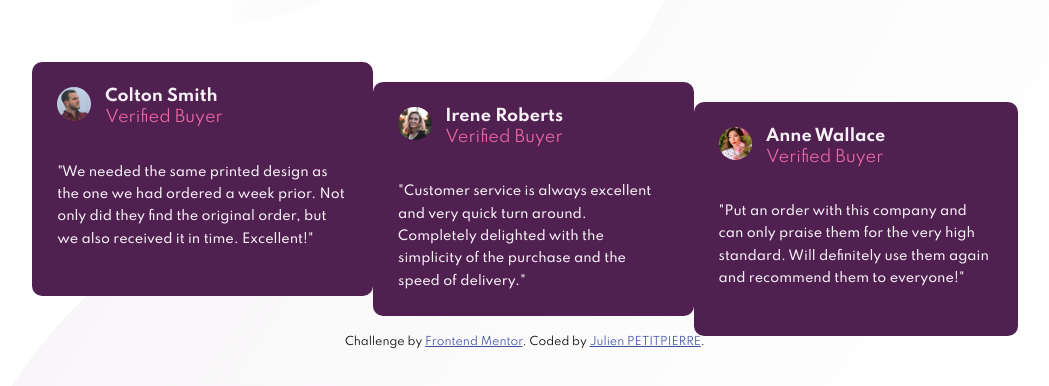
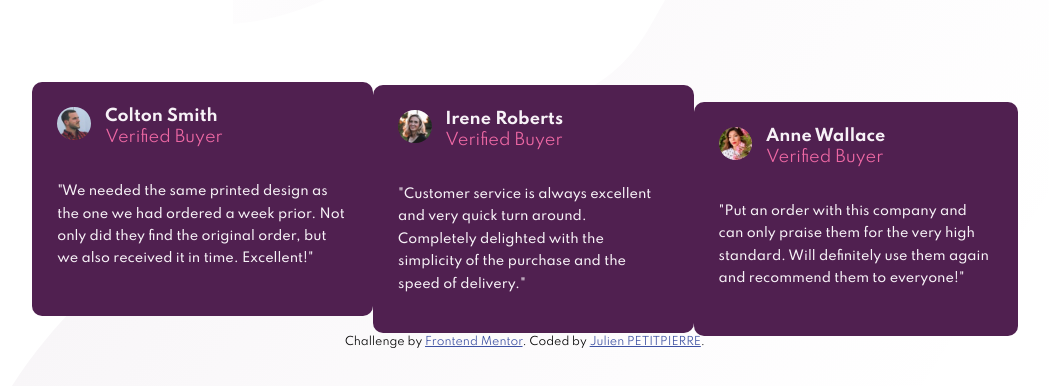
Before and after one commit to Gribichex/social-proof-section, a plain HTML site: page index.html in a window 1280 px wide. Shown: the part 338-724 px from the top of the page, without its empty margins (115-1164 px from the left). Drawn offline with Linux system fonts and the light colour scheme.

Commit message:
corrections using feedback

```diff
--- a/css/style.css
+++ b/css/style.css
@@ -92,6 +92,7 @@ p {
 
 #testimonials {
   padding-top: 5%;
+  align-items:center;
 }
 
 .customer-card {
@@ -100,7 +101,7 @@ p {
   color: hsl(300, 24%, 96%);
   box-sizing: border-box;
   max-width: 350px;
-  height: 234px;
+  min-height: 234px;
   padding: 25px 25px;
 }
 
@@ -174,6 +175,11 @@ p {
     width: auto;
   }
 
+
+  .ratings{
+    margin: 20px 0;
+  }
+
   .customer.container {
     flex-direction: row;
     justify-content: left;
```
